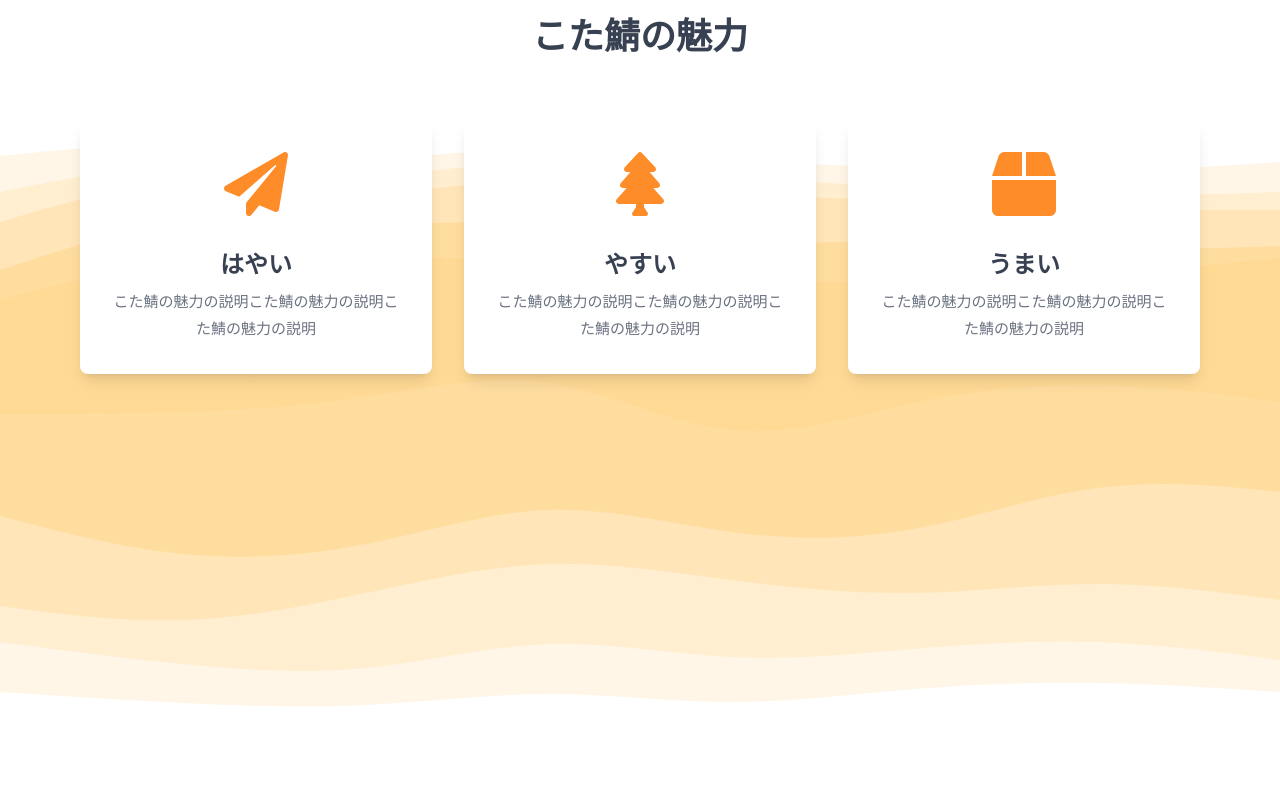
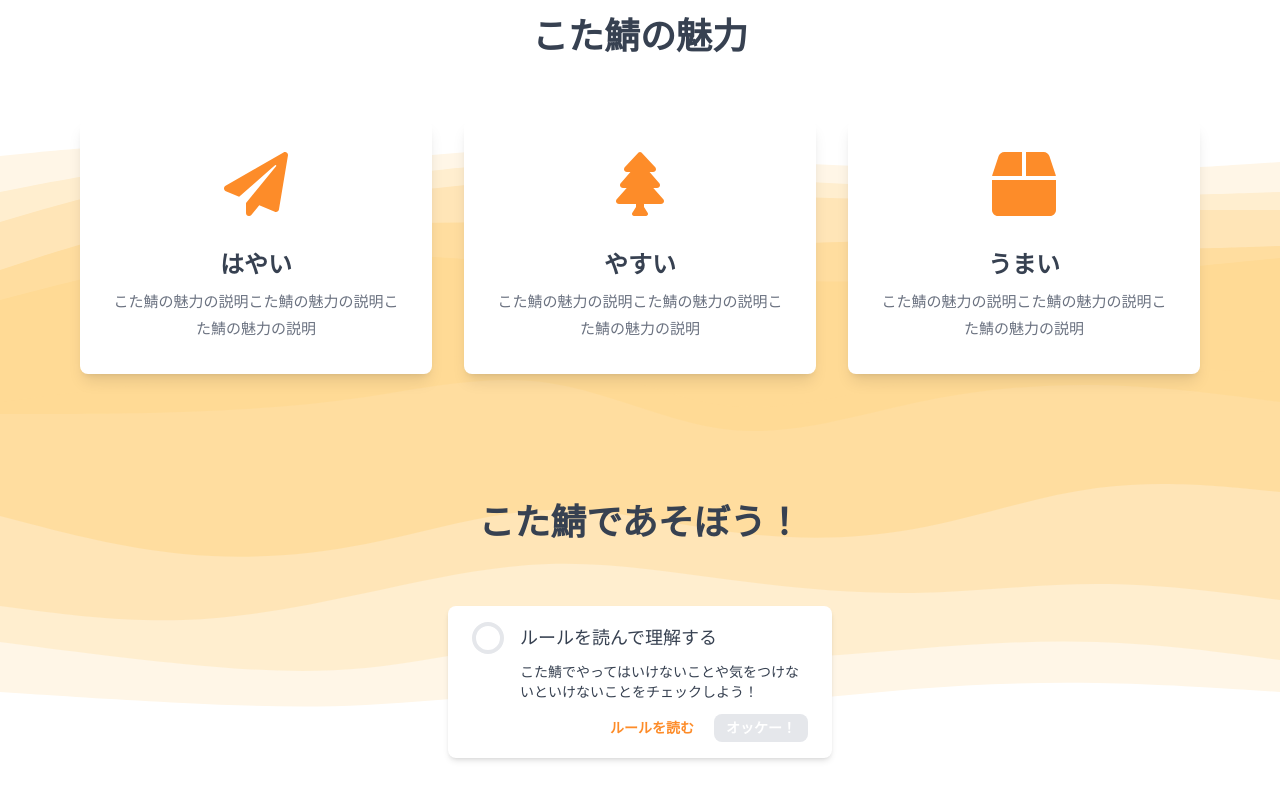
Before and after one commit to sierozem/kotaserver-web-design-prototype, a Next.js app: page / in a window 1280 px wide. Shown: the part 595-1395 px from the top of the page. Before the commit the page ends 1316 px from the top, so only its background shows below. Built offline with nearby package versions, Linux system fonts and the light colour scheme.

Commit message:
トップページにチェックリスト機能を追加

```diff
--- a/pages/index.tsx
+++ b/pages/index.tsx
@@ -1,9 +1,28 @@
 import type { NextPage } from 'next'
 import Link from 'next/link'
-import { FaBox, FaPaperPlane, FaTree } from 'react-icons/fa'
+import { useEffect, useState } from 'react'
+import { FaBox, FaCheck, FaPaperPlane, FaTree } from 'react-icons/fa'
 import Header from '../components/Header'
 
 const Home: NextPage = () => {
+  const [readRules, setReadRules] = useState<boolean>(false)
+  const [checkRules, setCheckRules] = useState<boolean>(false)
+
+  useEffect(() => {
+    if (localStorage.getItem('readRules')) {
+      setReadRules(true)
+    }
+
+    if (localStorage.getItem('checkRules')) {
+      setCheckRules(true)
+    }
+  }, [])
+
+  const handleCheckRules = () => {
+    localStorage.setItem('checkRules', 'true')
+    setCheckRules(true)
+  }
+
   return (
     <div className="pt-[76px] min-h-screen text-[15px] leading-[1.8] text-gray-700">
       <header className="fixed top-0 right-0 left-0 z-50">
@@ -51,6 +70,40 @@ const Home: NextPage = () => {
         </div>
         {/* eslint-disable-next-line tailwindcss/no-custom-classname */}
         <div className="absolute top-[640px] right-0 left-0 h-[600px] bg-center bg-stacked-waves -z-50 bg-[length:100%_600px]" />
+        <div className="p-16">
+          <h2 className="mb-16 text-4xl font-black text-center">こた鯖であそぼう！</h2>
+          <div className="py-4 px-6 mx-auto w-96 bg-white rounded-lg shadow-md">
+            <div className="flex items-center">
+              {checkRules ? (
+                <div className="p-2 mr-4 text-white bg-deep-orange rounded-full shadow-md">
+                  <FaCheck className="w-4 h-4" />
+                </div>
+              ) : (
+                <div className="mr-4 w-8 h-8 rounded-full border-4 border-gray-200" />
+              )}
+              <span className="text-lg">ルールを読んで理解する</span>
+            </div>
+            {!checkRules && (
+              <div className="flex flex-col mt-2 ml-12">
+                <p className="mb-3 text-sm">こた鯖でやってはいけないことや気をつけないといけないことをチェックしよう！</p>
+                <div className="flex items-center self-end">
+                  <Link href="/rules">
+                    <a className="py-1 px-3 text-sm font-bold text-deep-orange hover:bg-gray-50 rounded-lg transition">
+                      ルールを読む
+                    </a>
+                  </Link>
+                  <button
+                    disabled={readRules === true ? false : true}
+                    onClick={handleCheckRules}
+                    className="py-1 px-3 ml-2 text-sm font-bold text-white bg-deep-orange hover:bg-orange disabled:hover:bg-gray-200 disabled:bg-gray-200 rounded-lg shadow-flat active:shadow-inner disabled:shadow-none transition"
+                  >
+                    オッケー！
+                  </button>
+                </div>
+              </div>
+            )}
+          </div>
+        </div>
       </main>
     </div>
   )
--- /dev/null
+++ b/pages/rules.tsx
@@ -0,0 +1,14 @@
+import { NextPage } from 'next'
+import { useEffect } from 'react'
+
+const RulesPage: NextPage = () => {
+  useEffect(() => {
+    localStorage.setItem('readRules', 'true');
+  }, [])
+
+  return (
+    <h1>ルールのページ</h1>
+  )
+}
+
+export default RulesPage
```
